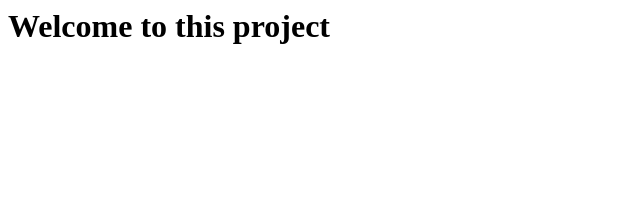
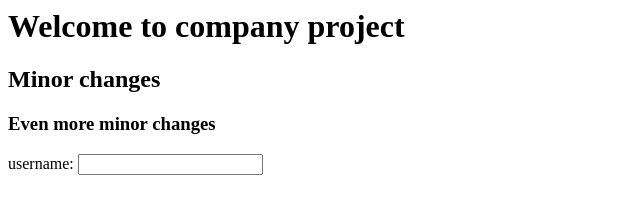
Before and after one commit to Noxirus/GitDemoFromGit, a plain HTML site: page Index.html in a window 1280 px wide. Shown: the whole page, without its empty margins (0-640 px from the left). Drawn offline with Linux system fonts and the light colour scheme.

Commit message:
Added content to Index

```diff
--- a/Index.html
+++ b/Index.html
@@ -1,7 +1,13 @@
 <html>
 <head>
 <body>
-<h1> Welcome to this project </h1>
+<h1> Welcome to company project </h1>
+<h2>Minor changes </h2>
+<h3> Even more minor changes</h3>
+
+<form>
+username: <input name="Username"/><br/>
+</form>
 </head>
 </body>
 </html>
```
Also changed, not shown: About.html (added).
